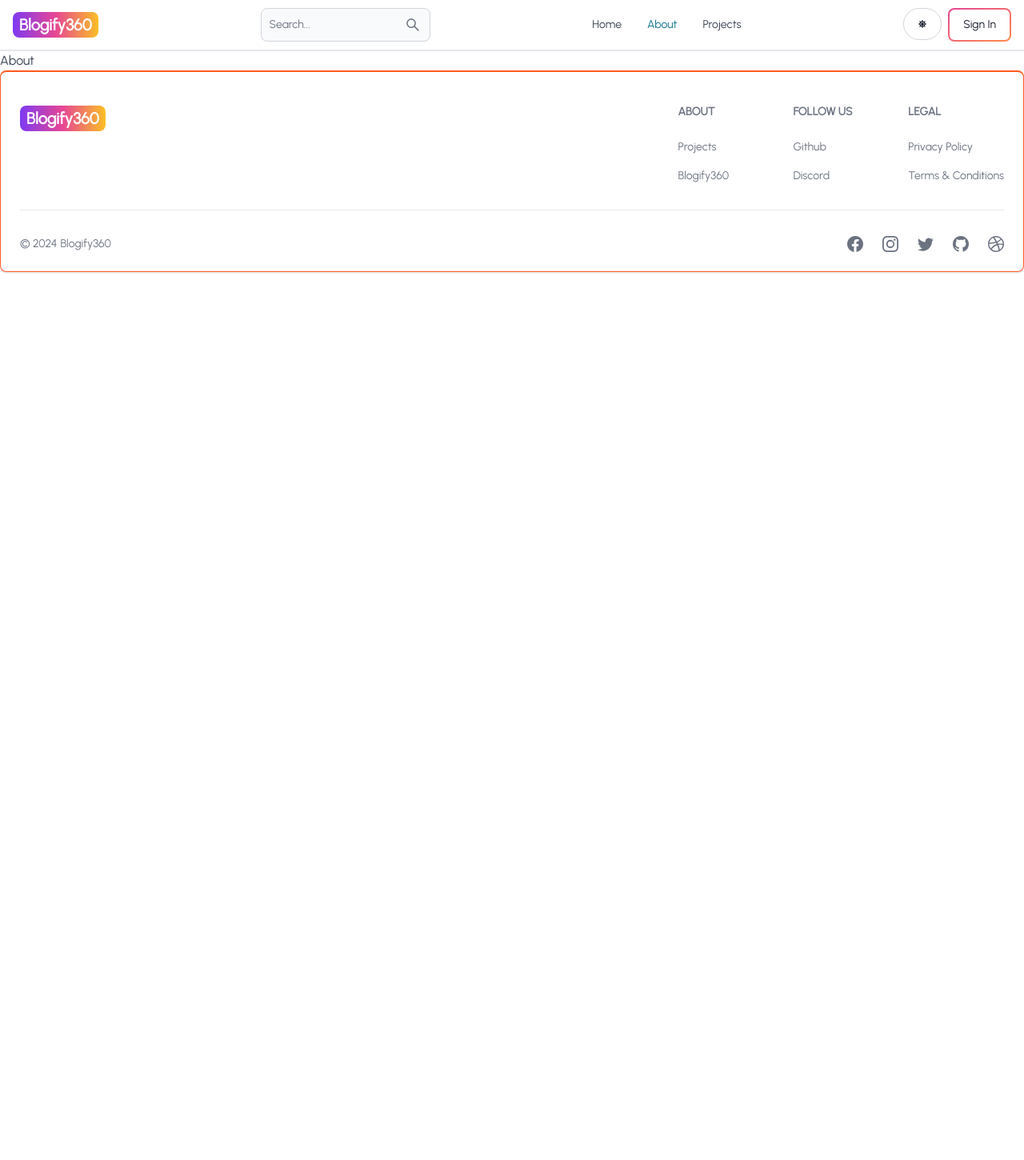
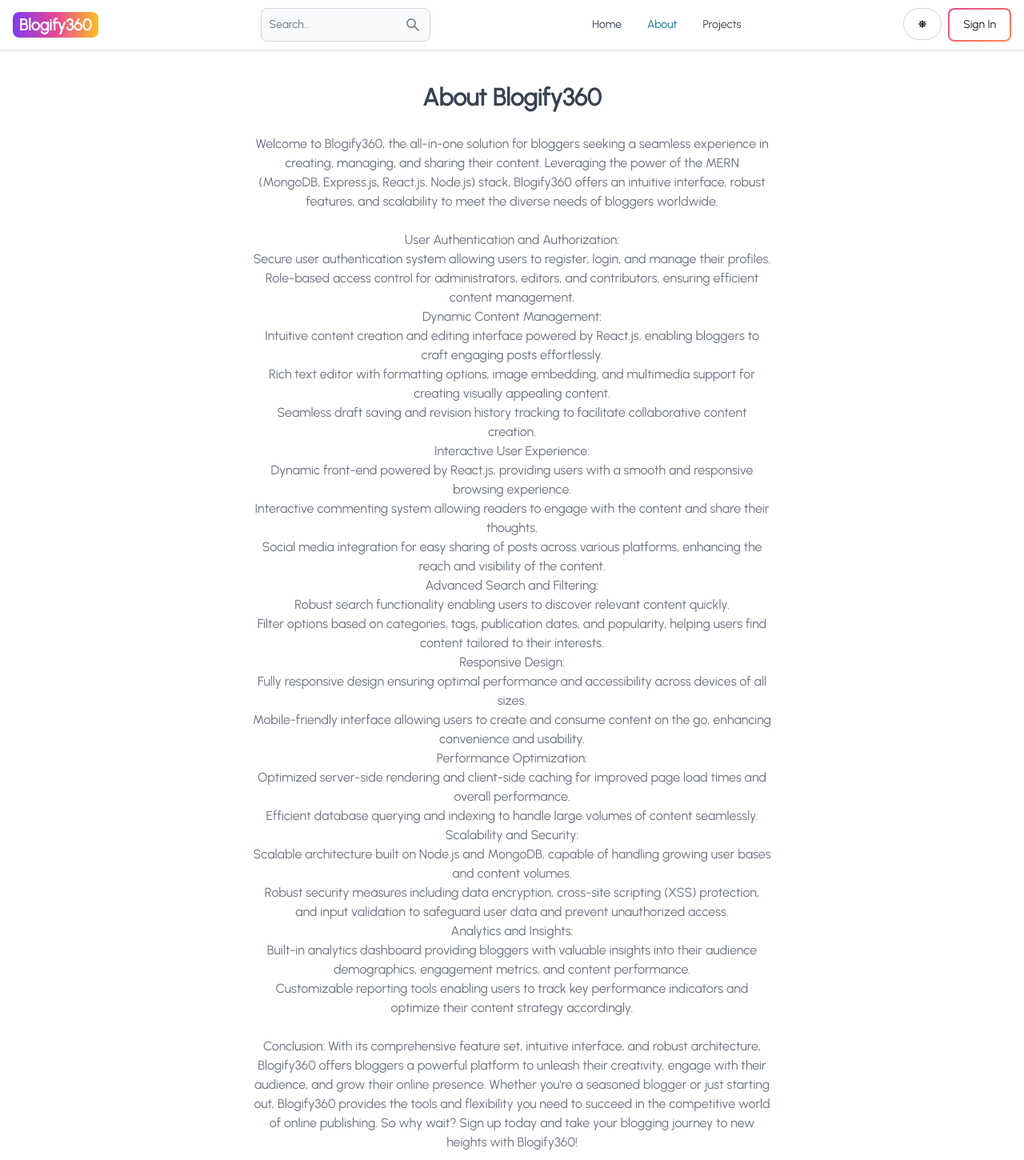
Before and after one commit to Thatsgaurav/BLOGIFY360, a React (Vite) app in the folder client/: page /about in a window 1280 px wide. Shown: the top 1450 px of the page at 80% size. Before the commit the page ends 800 px from the top, so only its background shows below. Built offline with nearby package versions, Linux system fonts and the light colour scheme; no server answers.

Commit message:
Complete about and projects pages

```diff
--- a/client/src/pages/About.jsx
+++ b/client/src/pages/About.jsx
@@ -1,7 +1,157 @@
-import React from 'react'
-
 export default function About() {
   return (
-    <div>About</div>
-  )
+    <div className="min-h-screen flex items-center justify-center">
+      <div className="max-w-2xl mx-auto p-3 text-center">
+        <div>
+          <h1 className="text-3xl font font-semibold text-center my-7">
+            About Blogify360
+          </h1>
+          <div className="text-md text-gray-500 flex flex-col gap-6">
+            <p>
+              Welcome to Blogify360, the all-in-one solution for bloggers
+              seeking a seamless experience in creating, managing, and sharing
+              their content. Leveraging the power of the MERN (MongoDB,
+              Express.js, React.js, Node.js) stack, Blogify360 offers an
+              intuitive interface, robust features, and scalability to meet the
+              diverse needs of bloggers worldwide.
+            </p>
+
+            <ul>
+              <li>
+                User Authentication and Authorization:
+                <ul>
+                  <li>
+                    Secure user authentication system allowing users to
+                    register, login, and manage their profiles.
+                  </li>
+                  <li>
+                    Role-based access control for administrators, editors, and
+                    contributors, ensuring efficient content management.
+                  </li>
+                </ul>
+              </li>
+              <li>
+                Dynamic Content Management:
+                <ul>
+                  <li>
+                    Intuitive content creation and editing interface powered by
+                    React.js, enabling bloggers to craft engaging posts
+                    effortlessly.
+                  </li>
+                  <li>
+                    Rich text editor with formatting options, image embedding,
+                    and multimedia support for creating visually appealing
+                    content.
+                  </li>
+                  <li>
+                    Seamless draft saving and revision history tracking to
+                    facilitate collaborative content creation.
+                  </li>
+                </ul>
+              </li>
+              <li>
+                Interactive User Experience:
+                <ul>
+                  <li>
+                    Dynamic front-end powered by React.js, providing users with
+                    a smooth and responsive browsing experience.
+                  </li>
+                  <li>
+                    Interactive commenting system allowing readers to engage
+                    with the content and share their thoughts.
+                  </li>
+                  <li>
+                    Social media integration for easy sharing of posts across
+                    various platforms, enhancing the reach and visibility of the
+                    content.
+                  </li>
+                </ul>
+              </li>
+              <li>
+                Advanced Search and Filtering:
+                <ul>
+                  <li>
+                    Robust search functionality enabling users to discover
+                    relevant content quickly.
+                  </li>
+                  <li>
+                    Filter options based on categories, tags, publication dates,
+                    and popularity, helping users find content tailored to their
+                    interests.
+                  </li>
+                </ul>
+              </li>
+              <li>
+                Responsive Design:
+                <ul>
+                  <li>
+                    Fully responsive design ensuring optimal performance and
+                    accessibility across devices of all sizes.
+                  </li>
+                  <li>
+                    Mobile-friendly interface allowing users to create and
+                    consume content on the go, enhancing convenience and
+                    usability.
+                  </li>
+                </ul>
+              </li>
+              <li>
+                Performance Optimization:
+                <ul>
+                  <li>
+                    Optimized server-side rendering and client-side caching for
+                    improved page load times and overall performance.
+                  </li>
+                  <li>
+                    Efficient database querying and indexing to handle large
+                    volumes of content seamlessly.
+                  </li>
+                </ul>
+              </li>
+              <li>
+                Scalability and Security:
+                <ul>
+                  <li>
+                    Scalable architecture built on Node.js and MongoDB, capable
+                    of handling growing user bases and content volumes.
+                  </li>
+                  <li>
+                    Robust security measures including data encryption,
+                    cross-site scripting (XSS) protection, and input validation
+                    to safeguard user data and prevent unauthorized access.
+                  </li>
+                </ul>
+              </li>
+              <li>
+                Analytics and Insights:
+                <ul>
+                  <li>
+                    Built-in analytics dashboard providing bloggers with
+                    valuable insights into their audience demographics,
+                    engagement metrics, and content performance.
+                  </li>
+                  <li>
+                    Customizable reporting tools enabling users to track key
+                    performance indicators and optimize their content strategy
+                    accordingly.
+                  </li>
+                </ul>
+              </li>
+            </ul>
+
+            <p>
+              Conclusion: With its comprehensive feature set, intuitive
+              interface, and robust architecture, Blogify360 offers bloggers a
+              powerful platform to unleash their creativity, engage with their
+              audience, and grow their online presence. Whether you're a
+              seasoned blogger or just starting out, Blogify360 provides the
+              tools and flexibility you need to succeed in the competitive world
+              of online publishing. So why wait? Sign up today and take your
+              blogging journey to new heights with Blogify360!
+            </p>
+          </div>
+        </div>
+      </div>
+    </div>
+  );
 }
--- a/client/src/pages/Projects.jsx
+++ b/client/src/pages/Projects.jsx
@@ -1,7 +1,14 @@
-import React from 'react'
+import CallToAction from "../components/CallToAction";
 
 export default function Projects() {
   return (
-    <div>Projects</div>
-  )
+    <div className="min-h-screen max-w-2xl mx-auto flex justify-center items-center flex-col gap-6 p-3">
+      <h1 className="text-3xl font-semibold">Pojects</h1>
+      <p className="text-md text-gray-500">
+        Build fun and engaging projects while learning HTML, CSS, and
+        JavaScript!
+      </p>
+      <CallToAction />
+    </div>
+  );
 }
```
